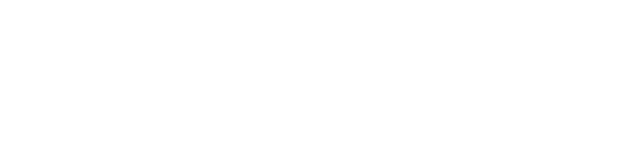
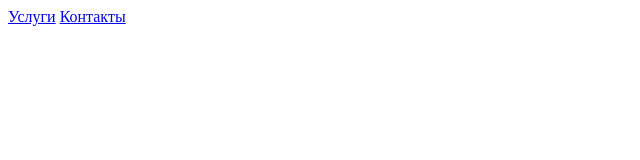
Before and after one commit to Anastasiya-xx/git-basics, a plain HTML site: page index.html in a window 1280 px wide. Shown: the whole page, without its empty margins (0-640 px from the left). Drawn offline with Linux system fonts and the light colour scheme.

Commit message:
added nav

```diff
--- a/index.html
+++ b/index.html
@@ -6,6 +6,11 @@
     <title>Document</title>
 </head>
 <body>
-
+    <header>
+        <nav>
+            <a href="#services">Услуги</a>
+            <a href="contacts">Контакты</a>
+        </nav>
+    </header>
 </body>
 </html>
```
